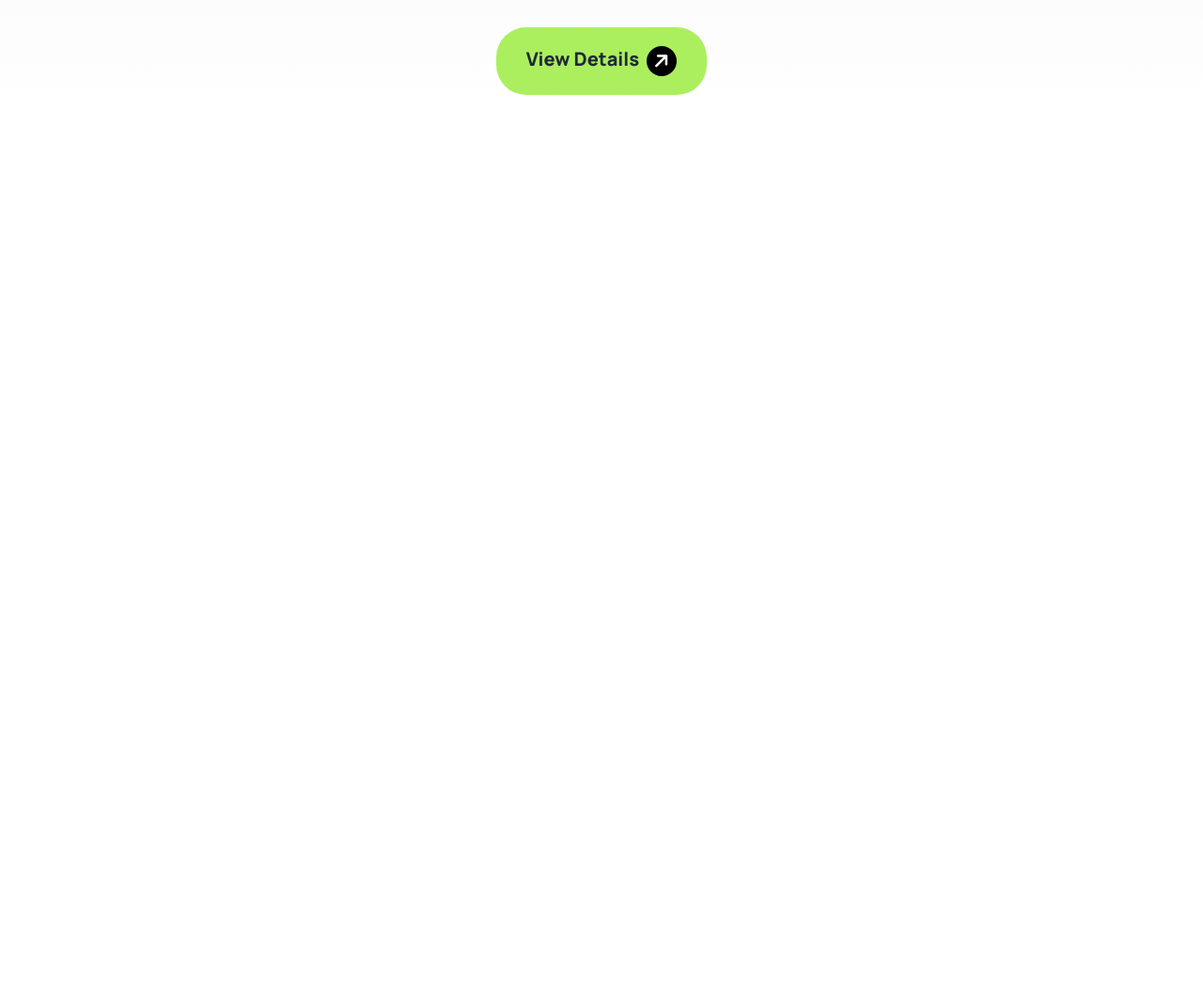
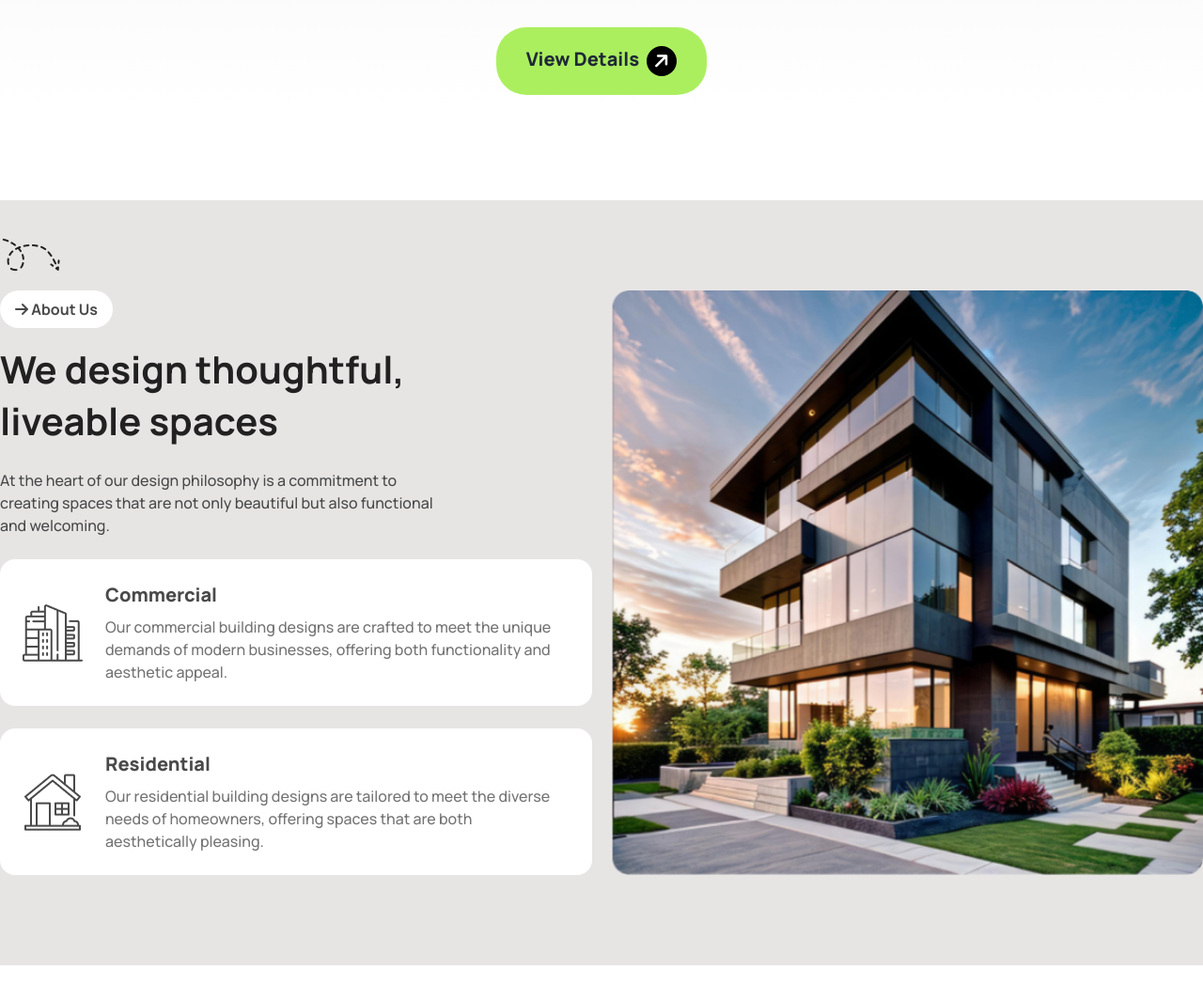
Before and after one commit to R-RafiAhmed/PH-Assignment-3, a plain HTML site: page index.html in a window 1280 px wide. Shown: the part 753-1818 px from the top of the page at 94% size. Before the commit the page ends 870 px from the top, so only its background shows below. Drawn offline with nearby package versions, Linux system fonts and the light colour scheme.

Commit message:
added thoughtful desing section

```diff
--- a/index.html
+++ b/index.html
@@ -37,7 +37,7 @@
 <body class="font-manrope">
     <header class="bg-gradient-to-b from-stone-200 to-white">
         <!-- nav section -->
-        <nav class="container pt-11 m-auto">
+        <nav class="container pt-11 m-auto px-2 md:px-0">
             <div class="navbar">
                 <div class="navbar-start">
                   <div class="flex items-center">
@@ -94,7 +94,36 @@
           </div>
     </header>
     <main>
-
+        <!-- Thoughtful desing section -->
+         <section class="bg-stone-200 mt-24 mb-10">
+            <div class="grid grid-cols-1 lg:grid-cols-2 container m-auto gap-5 py-24 px-2 md:px-0">
+                <!-- text part -->
+                 <div class="relative text-center lg:text-start">
+                    <img class="absolute -top-16 -left-16 hidden lg:block" src="./assets/Vector.png" alt="arrow">
+                    <button class="font-bold text-third-text px-4 py-2 bg-white rounded-3xl mb-4"><i class="fa-solid fa-arrow-right"></i> About Us</button>
+                    <h2 class=" text-2xl md:text-3xl lg:text-[40px] font-bold text-primary-text lg:leading-[55px] mb-6">We design thoughtful, <br> liveable spaces</h2>
+                    <p class="font-medium text-third-text lg:w-3/4 m-auto lg:mx-0 mb-6">At the heart of our design philosophy is a commitment to creating spaces that are not only beautiful but also functional and welcoming. </p>
+                    <div class="flex items-center p-6 bg-white rounded-2xl mb-6">
+                        <img class="mr-6" src="./assets/commercial.png" alt="commercial building">
+                        <div class="text-start">
+                            <h3 class=" md:text-xl font-extrabold text-third-text mb-2">Commercial</h3>
+                            <p class="font-medium text-sec-text md:pr-4">Our commercial building designs are crafted to meet the unique demands of modern businesses, offering both functionality and aesthetic appeal.</p>
+                        </div>
+                    </div>
+                    <div class="flex items-center p-6 bg-white rounded-2xl">
+                        <img class="mr-6" src="./assets/residential.png" alt="residential building">
+                        <div class="text-start">
+                            <h3 class=" md:text-xl font-extrabold text-third-text mb-2">Residential</h3>
+                            <p class="font-medium text-sec-text md:pr-4">Our residential building designs are tailored to meet the diverse needs of homeowners, offering spaces that are both aesthetically pleasing.</p>
+                        </div>
+                    </div>
+                 </div>
+                 <!-- img part -->
+                  <div class="inline-flex justify-end">
+                    <img src="./assets/Rectangle.png" alt="rectangle building">
+                  </div>
+            </div>
+         </section>
     </main>
 </body>
 </html>
```
